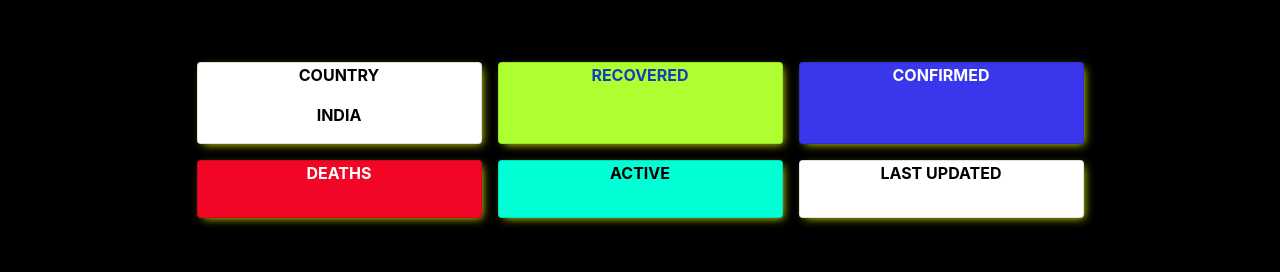
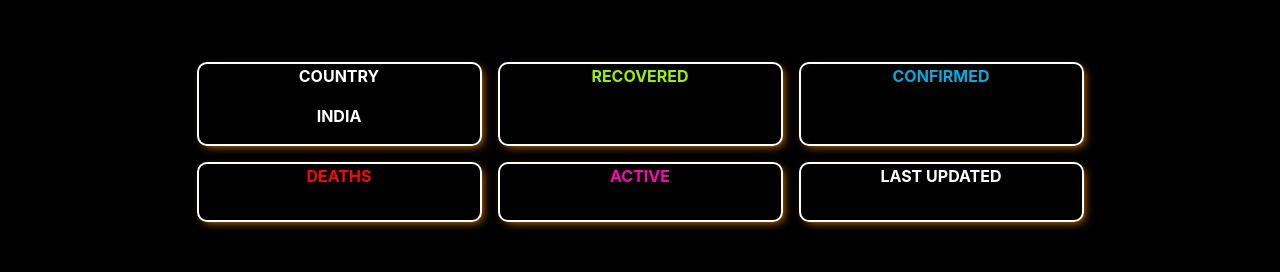
Before and after one commit to amansuryawanshi/CoronaVirus-Tracker, a React (Create React App) app: page / in a window 1280 px wide. Shown: the part 190-462 px from the top of the page. Built offline with nearby package versions, Linux system fonts and the light colour scheme; no server answers.

Commit message:
Update covid.css

```diff
--- a/src/Components/covid.css
+++ b/src/Components/covid.css
@@ -3,34 +3,39 @@ body{
     color:white;
 }
 .card{
-    color: black;
-    box-shadow: 3px 3px 10px -3px rgb(224, 240, 4) ;
+    background-color: transparent;
+    color: white;
+    border: 2px solid white;
+    border-radius: 10px;
+    box-shadow: 3px 3px 10px -3px rgb(240, 130, 4) ;
 
 }
 .card_name{
     font-weight: bolder;
 }
 .card_recovered{
-    background-color: greenyellow;
-    color: rgb(21, 62, 185);
-
+    border: 2px solid white;
+    border-radius: 10px;
+    background-color: transparent;
+    /* color: rgb(21, 62, 185); */
+    color: rgb(150, 241, 12);
 }
 .card_confirmed{
-    background-color: rgb(57, 54, 236);
-    color: rgb(255, 255, 255);
+    background-color: transparent;
+    color: rgba(9, 190, 245, 0.89);
 
 }
 .card_death{
-    background-color: rgb(241, 6, 37);
-    color: rgb(255, 255, 255);
+    background-color: transparent;
+    color: rgb(250, 6, 6);
 
 }
 .card_total{
     font-weight: bold;
 }
 .card_active{
-    background-color: rgb(0, 255, 213);
-    color: black;
+    background-color: transparent;
+    color: rgb(250, 8, 177);
 }
 .live_img{
     width: 200px;
```
